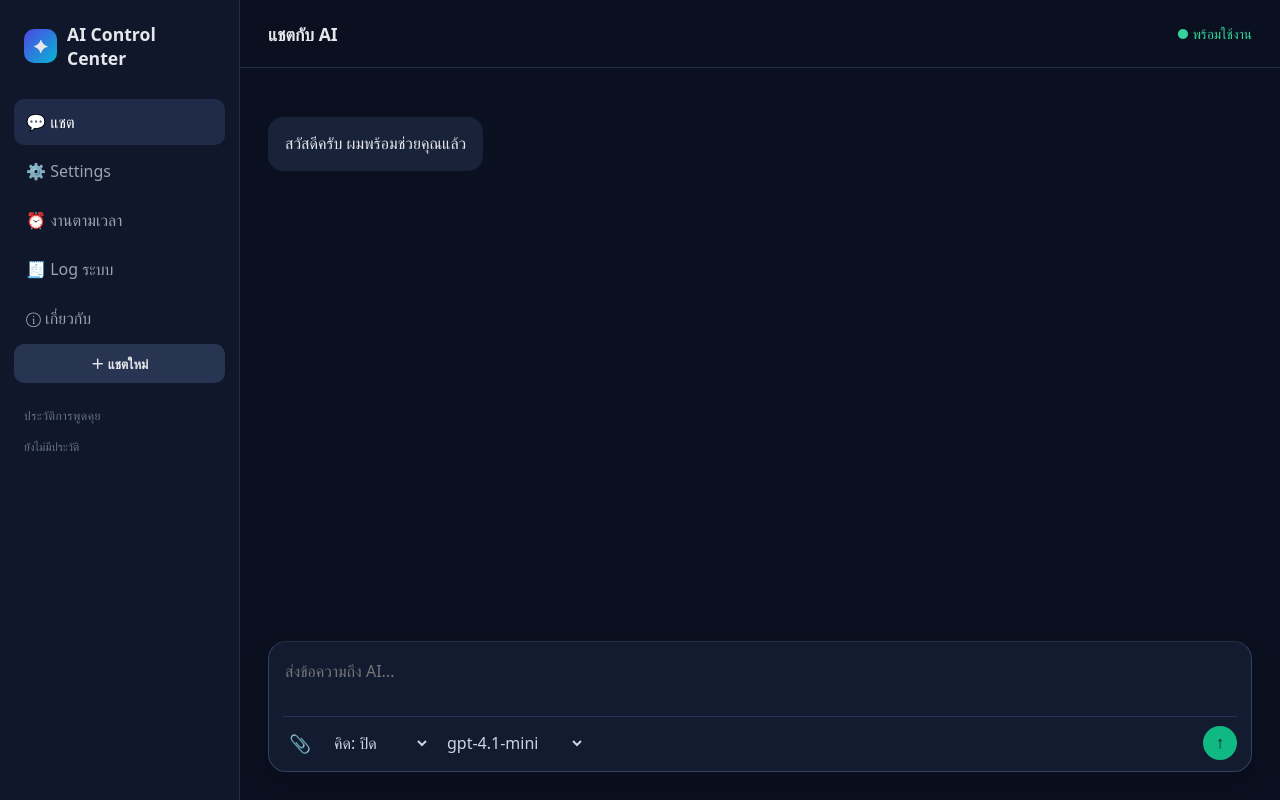
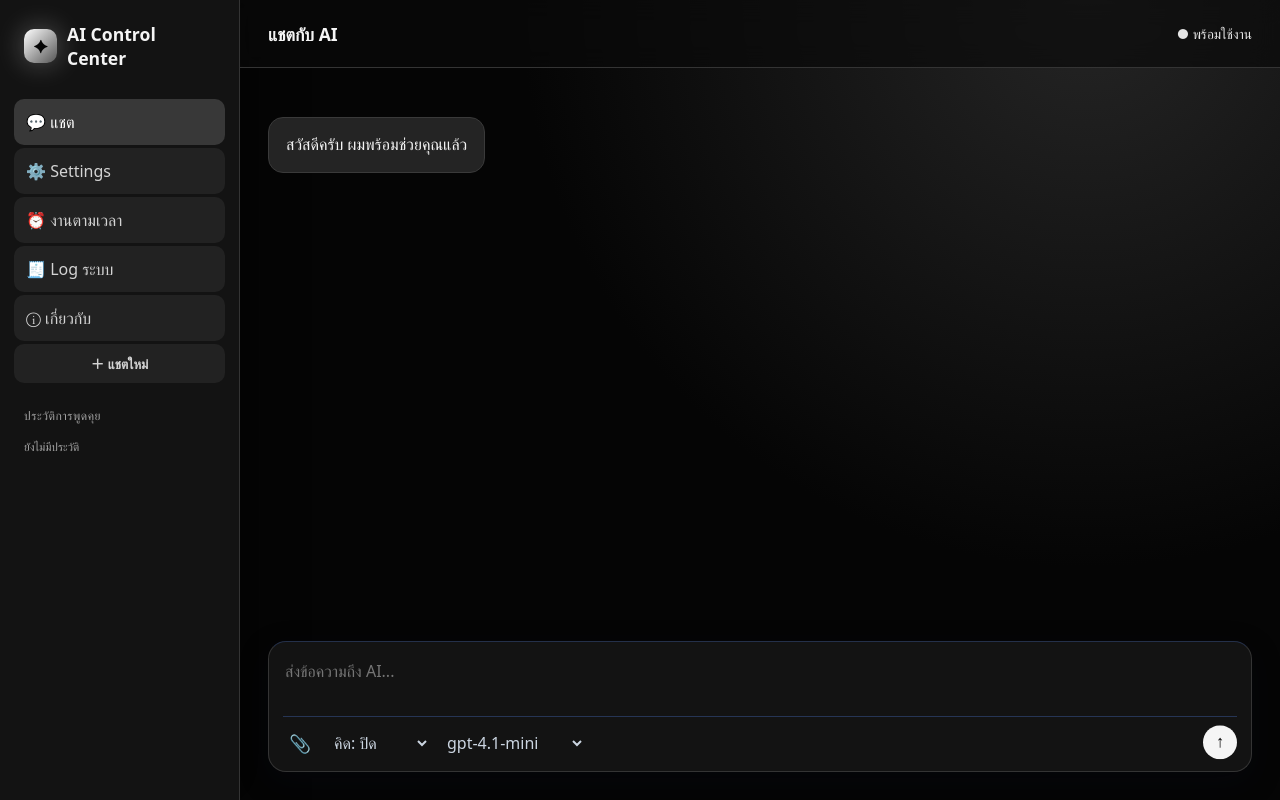
Before and after one commit to Taraphong/Agents-Mux, a Flask app: page / in a window 1280 px wide. Run offline with Flask 3, Linux system fonts and the light colour scheme; data that the repository does not hold is empty.

Commit message:
style: add monochrome theme and subtle animations

```diff
--- a/templates/index.html
+++ b/templates/index.html
@@ -588,6 +588,155 @@
       }
       .fallback-row select {
         flex: 1;
+      }
+
+      /* Monochrome theme with subtle motion */
+      :root {
+        color-scheme: dark;
+        --black: #050505;
+        --ink: #0d0d0d;
+        --panel: #151515;
+        --panel-soft: #1d1d1d;
+        --line: #343434;
+        --muted: #a3a3a3;
+        --white: #f5f5f5;
+      }
+      body {
+        background: radial-gradient(circle at 85% 0%, #252525 0, var(--black) 42%);
+        color: var(--white);
+      }
+      aside,
+      .chat-form,
+      .card,
+      .modal {
+        background: rgba(21, 21, 21, 0.94);
+        border-color: var(--line);
+      }
+      aside {
+        box-shadow: 12px 0 40px #0008;
+      }
+      header {
+        border-color: var(--line);
+        background: #090909aa;
+        backdrop-filter: blur(12px);
+      }
+      .brand-mark {
+        background: linear-gradient(135deg, #ffffff, #555555);
+        color: #050505;
+        box-shadow: 0 0 24px #fff3;
+        animation: monochrome-pulse 4s ease-in-out infinite;
+      }
+      nav button,
+      .new-chat,
+      .secondary,
+      .mobile-menu-toggle,
+      .modal-cancel {
+        color: #d4d4d4;
+        background: #222;
+      }
+      nav button.active,
+      nav button:hover,
+      .history-row:hover,
+      .history-row.active,
+      .new-chat:hover,
+      .secondary:hover {
+        color: #fff;
+        background: #383838;
+      }
+      .status {
+        color: #e5e5e5;
+      }
+      button {
+        background: var(--white);
+        color: #080808;
+        transition: transform 0.18s ease, box-shadow 0.18s ease, background 0.18s ease;
+      }
+      button:hover:not(:disabled) {
+        background: #fff;
+        box-shadow: 0 8px 22px #fff2;
+        transform: translateY(-1px);
+      }
+      button:active:not(:disabled) {
+        transform: translateY(0) scale(0.98);
+      }
+      input,
+      textarea,
+      select {
+        background: #111;
+        border-color: #444;
+        color: #f5f5f5;
+        transition: border-color 0.2s ease, box-shadow 0.2s ease;
+      }
+      textarea:focus,
+      input:focus,
+      select:focus {
+        outline: 0;
+        border-color: #eee;
+        box-shadow: 0 0 0 3px #fff2;
+      }
+      .message {
+        animation: message-in 0.28s ease both;
+      }
+      .assistant {
+        background: #242424;
+        border: 1px solid #3a3a3a;
+      }
+      .user {
+        background: #e8e8e8;
+        color: #080808;
+      }
+      .log-row,
+      .schedule-item {
+        background: #171717;
+        border-color: #3a3a3a;
+        transition: transform 0.18s ease, border-color 0.18s ease;
+      }
+      .log-row:hover,
+      .schedule-item:hover {
+        border-color: #aaa;
+        transform: translateX(3px);
+      }
+      .hint,
+      .history-title,
+      .history-day,
+      .log-time,
+      .message-meta {
+        color: var(--muted);
+      }
+      .log-details,
+      .range-value,
+      .cron-help code {
+        color: #d0d0d0;
+      }
+      .notice {
+        background: #272727;
+        color: #f0f0f0;
+      }
+      .danger,
+      .modal-danger {
+        background: #3a3a3a;
+        color: #fff;
+      }
+      .send-round {
+        animation: float-button 3s ease-in-out infinite;
+      }
+      @keyframes message-in {
+        from { opacity: 0; transform: translateY(6px); }
+        to { opacity: 1; transform: translateY(0); }
+      }
+      @keyframes monochrome-pulse {
+        0%, 100% { box-shadow: 0 0 18px #fff2; }
+        50% { box-shadow: 0 0 30px #fff5; }
+      }
+      @keyframes float-button {
+        0%, 100% { transform: translateY(0); }
+        50% { transform: translateY(-2px); }
+      }
+      @media (prefers-reduced-motion: reduce) {
+        *, *::before, *::after {
+          animation-duration: 0.01ms !important;
+          transition-duration: 0.01ms !important;
+        }
       }
       @media (max-width: 700px) {
         .app {
```
